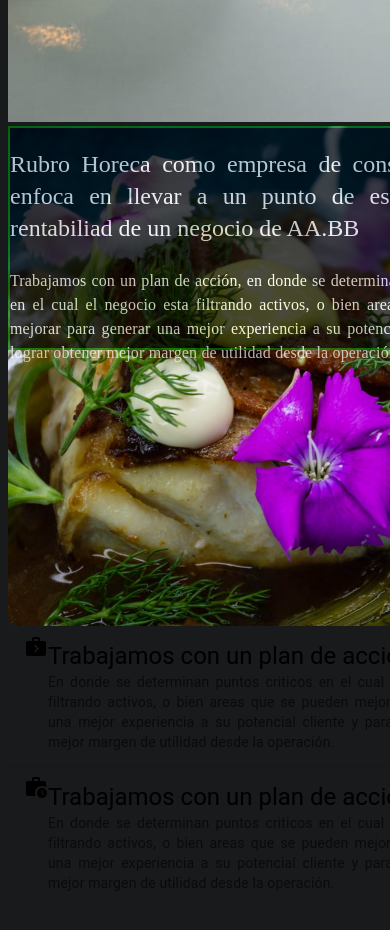
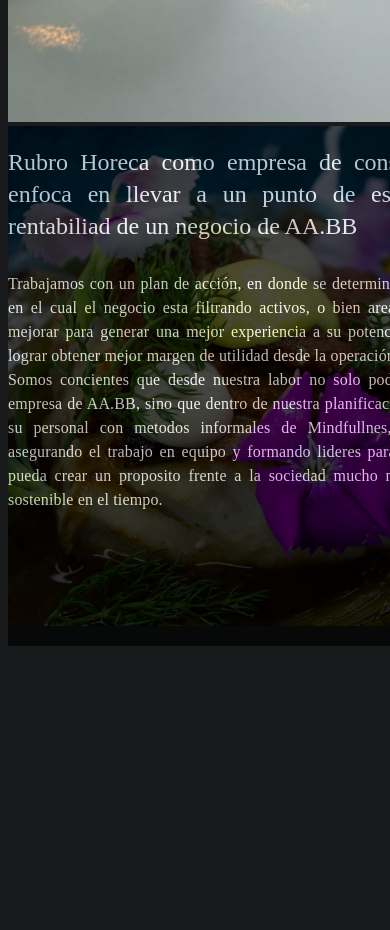
Before and after one commit to th1sman/eliportfolio, a Next.js app in the folder frontend/: page / in a window 390 px wide. Shown: the part 3700-4630 px from the top of the page. Built offline with nearby package versions, Linux system fonts and the light colour scheme.

Commit message:
Gallery and Consultingpt1

```diff
--- a/frontend/src/components/About/About.module.css
+++ b/frontend/src/components/About/About.module.css
@@ -1,16 +1,20 @@
 .container {
     background-color: black;
     opacity: 0.7;
+    height: 100%;
     text-justify: inter-word;
 }
 
 .phrase {
     color: white;
+    font-size: 1.7em;
     text-align: justify;
+    line-height: 1.6;
+    margin-bottom: 50px;
 }
 
 .phrase:first-child {
-    padding-bottom: 25px;
+    padding-bottom: 30px;
 }
 
 .itemIcon {
@@ -18,25 +22,31 @@
 }
 
 
+
 .image {
-    background-color: #cccfc8;
     background-image: url('/9.jpeg');
     background-position: 50% 50%;
     background-size: cover;
     background-repeat: no-repeat;
-    border-radius: 10px;
 }
+
+
 
 
 @media (max-width: 390px) {
     .container {
         padding-top: 20px;
         height: 200px;
-        border: 2px solid green;
+        height: 100%;
     }
 
     .image {
-        width: 840px;
-        height: 750px;
+        width: 100%;
+        height: 900px;
     }
+
+    .phrase {
+        line-height: 1.8;
+    }
+
 }
--- a/frontend/src/components/About/About.tsx
+++ b/frontend/src/components/About/About.tsx
@@ -1,6 +1,7 @@
 import * as React from 'react'
 import { Box, Grid, Typography } from '@mui/material'
 import style from './About.module.css'
+import FloatingShadowBox from '../FloatingShadowBox'
 import List from '@mui/material/List'
 import ListItem from '@mui/material/ListItem'
 import ListItemText from '@mui/material/ListItemText'
@@ -18,13 +19,14 @@ const About: React.FC = () => {
                 lg: '100%',
             },
             height: {
-                xs: '500vh',
+                xs: '200vh',
                 sm: '600px',
                 md: '600px',
-                lg: '850px'
-            }
+                lg: '95vh',
+            },
         }}
             id={'about'}>
+            <FloatingShadowBox>
             <Grid container>
                 <Grid item xs={12} sm={6} md={6} lg={6} textAlign='center'>
                     <Box className={style.image} sx={{
@@ -38,11 +40,8 @@ const About: React.FC = () => {
                             xs: '500px',
                             sm: '500px',
                             md: '500px',
-                            lg: '400px'
+                            lg: '90vh'
                         },
-                        paddingTop: {
-                            lg: '100px'
-                        }
                     }}>
                         <Box className={style.container}>
                             <Typography variant='h5' className={style.phrase} fontFamily="Poppins">
@@ -54,6 +53,12 @@ const About: React.FC = () => {
                                 criticos en el cual el negocio esta filtrando activos, o bien areas
                                 que se pueden mejorar para generar una mejor experiencia a su potencial
                                 cliente y para lograr obtener mejor margen de utilidad desde la operación.
+                            </Typography>
+                            <Typography variant='body1' className={style.phrase} fontFamily="Poppins">
+                                Somos concientes que desde nuestra labor no solo podemos mejorar su empresa de AA.BB, sino que
+                                dentro de nuestra planificación capacitamos a su personal con metodos informales de Mindfullnes,
+                                fortaleciendo y asegurando el trabajo en equipo y formando lideres para que su empresa pueda crear un
+                                proposito frente a la sociedad mucho mas sustentable y sostenible en el tiempo.
                             </Typography>
                         </Box>
                     </Box>
@@ -73,63 +78,11 @@ const About: React.FC = () => {
                             lg: '500px'
                         },
                     }}>
-                        <List disablePadding>
-                            <ListItem alignItems='flex-start'>
-                                <NextWeekIcon className={style.itemIcon} />
-                                <ListItemText className={style.itemText} primary={
-                                    <React.Fragment>
-                                        <Typography
-                                            textAlign='justify'
-                                            variant="h5"
-                                        >
-                                            Trabajamos con un plan de acción
-                                        </Typography>
-                                    </React.Fragment>
-                                }
-                                    secondary={
-                                        <React.Fragment>
-                                            <Typography
-                                                textAlign='justify'
-                                                variant="body2"
-                                            >
-                                                En donde se determinan puntos criticos en el cual el  negocio esta filtrando activos, o bien areas que se pueden mejorar para generar una mejor experiencia
-                                                a su potencial cliente y para lograr obtener mejor margen de utilidad desde la operación.
-                                            </Typography>
-                                        </React.Fragment>
-                                    }
-                                />
-                            </ListItem>
-                            <Divider component='li' />
-                            <ListItem alignItems='flex-start'>
-                                <WorkHistoryRoundedIcon className={style.itemIcon} />
-                                <ListItemText className={style.itemText} primary={
-                                    <React.Fragment>
-                                        <Typography
-                                            textAlign='justify'
-                                            variant="h5"
-                                        >
-                                            Trabajamos con un plan de acción
-                                        </Typography>
-                                    </React.Fragment>
-                                }
-                                    secondary={
-                                        <React.Fragment>
-                                            <Typography
-                                                textAlign='justify'
-                                                variant="body2"
-                                            >
-                                                En donde se determinan puntos criticos en el cual el  negocio esta filtrando activos, o bien areas que se pueden mejorar para generar una mejor experiencia
-                                                a su potencial cliente y para lograr obtener mejor margen de utilidad desde la operación.
-                                            </Typography>
-                                        </React.Fragment>
-                                    }
-                                />
-                            </ListItem>
-                        </List>
                     </Box>
                 </Grid>
 
             </Grid>
+            </FloatingShadowBox>
         </Box>
     )
 }
--- a/frontend/src/components/Consulting/Consulting.module.css
+++ b/frontend/src/components/Consulting/Consulting.module.css
@@ -1,20 +1,43 @@
 .image {
-    width: 100%;
-    height: 800px;
-    transition: filter .5s ease-in-out;
-    -webkit-filter: grayscale(0%);
-    filter: grayscale(0%);
+  border-radius: 20px 5npm px 0px 10px;
+  width: 550px;
+  height: 350px;
+  transition: transform 0.8s ease;
 }
 
+.containerText {
+  padding: 2px;
+  height: 70vh;
+  animation-delay: 1s;
+}
+
+.text {
+  opacity: 0;
+  color: white;
+  font-size: 0.9em;
+  text-align: center;
+  word-spacing: 0.2em;
+  transition: opacity 0.3s ease-in-out;
+}
+
+.containerText:hover .text {
+  opacity: 1;
+}
 
 .image:hover {
-    -webkit-filter: grayscale(100%);
-    filter: grayscale(100%);
 }
 
 @media (max-width: 390px) {
-    .image {
-        width: 820px;
-        height: 520px;
-    }
+  .image {
+    width: 820px;
+    height: 520px;
+  }
+
+  .image:hover {
+    transform: scale(1);
+  }
+
+  .text {
+    line-height: 1.8;
+  }
 }
--- a/frontend/src/components/Dinners/dinners.module.css
+++ b/frontend/src/components/Dinners/dinners.module.css
@@ -1,3 +1,9 @@
-.image {
-    height: 340px;
+.galleryContainer{
+    padding-top: 100px;
+    spacing: 20px;
 }
+
+.cardImage {
+    width: 600px;
+    height: 500px;
+}
--- a/frontend/src/components/FloatingShadowBox.tsx
+++ b/frontend/src/components/FloatingShadowBox.tsx
@@ -1,12 +1,25 @@
 import Box from '@mui/material/Box'
-import { styled } from '@mui/material/styles'
+import { css } from '@emotion/react'
+import styled from '@emotion/styled'
 
-const FloatingShadowBox = styled(Box)({
-    boxShadow: '0px 4px 2px rgba(0, 0, 0, 3)',
-    '&:hover': {
-        boxShadow: '0px 10px 30px rgba(0, 0, 0, 20)',
-        transition: 'box-shadow 0.3s ease-in-out',
-    },
-})
+const FloatingShadowBox = styled(Box)(
+    css`
+        box-shadow: 0px 4px 2px rgba(0, 0, 0, 3);
+        transition: box-shadow 0.3 ease-in-out;
+
+        &:hover {
+            box-shadow: 0px 10px 30px rgba(0, 0, 0, 20);
+        }
+
+        @media (max-width: 768px) {
+            box-shadow: none;
+        }
+
+        @media (max-width: 390px) {
+            height: auto
+        }
+
+    `
+)
 
 export default FloatingShadowBox
--- a/frontend/src/components/Home/Home.module.css
+++ b/frontend/src/components/Home/Home.module.css
@@ -1,5 +1,5 @@
 .image {
-    transition: filter .5s ease-in-out;
+  transition: filter 0.5s ease-in-out;
   -webkit-filter: grayscale(0%);
   filter: grayscale(0%);
 }
@@ -9,6 +9,14 @@
   filter: grayscale(100%);
 }
 
+@media (min-width: 1300px) {
+  .image {
+    width: 600px;
+    height: auto;
+    object-fit: contain;
+  }
+}
+
 @media (max-width: 390px) {
   .image {
     width: 840px;
--- a/frontend/src/components/Home/Home.tsx
+++ b/frontend/src/components/Home/Home.tsx
@@ -46,7 +46,6 @@ const ImageGrid: React.FC<ImageGridProps> = () => {
         sm: '100%',
         md: '100vh',
         lg: '100vh',
-        xl: '100vh'
       },
     }}>
       <Grid
--- a/frontend/src/pages/index.tsx
+++ b/frontend/src/pages/index.tsx
@@ -3,7 +3,6 @@ import { Home } from "../components/Home";
 import { About } from '../components/About'
 import { Dinners } from "../components/Dinners";
 import { Consulting } from "../components/Consulting";
-import { Footer } from '@/components/Footer'
 import { Navbar } from "@/components/Navbar";
 
 
@@ -19,7 +18,6 @@ export default function Main() {
             <About />
             <Consulting />
             <Dinners />
-            <Footer />
         </>
     )
 }
```
Also changed, not shown: frontend/src/components/Consulting/Consulting.tsx (+27 -8 lines), frontend/src/components/Dinners/Dinners.tsx (+89 -8 lines), frontend/src/components/Navbar/Navbar.tsx (+2 -28 lines), 1 other file (tests, documents, lock files or other folders). Lines whose indentation alone changed are shown as unchanged.
